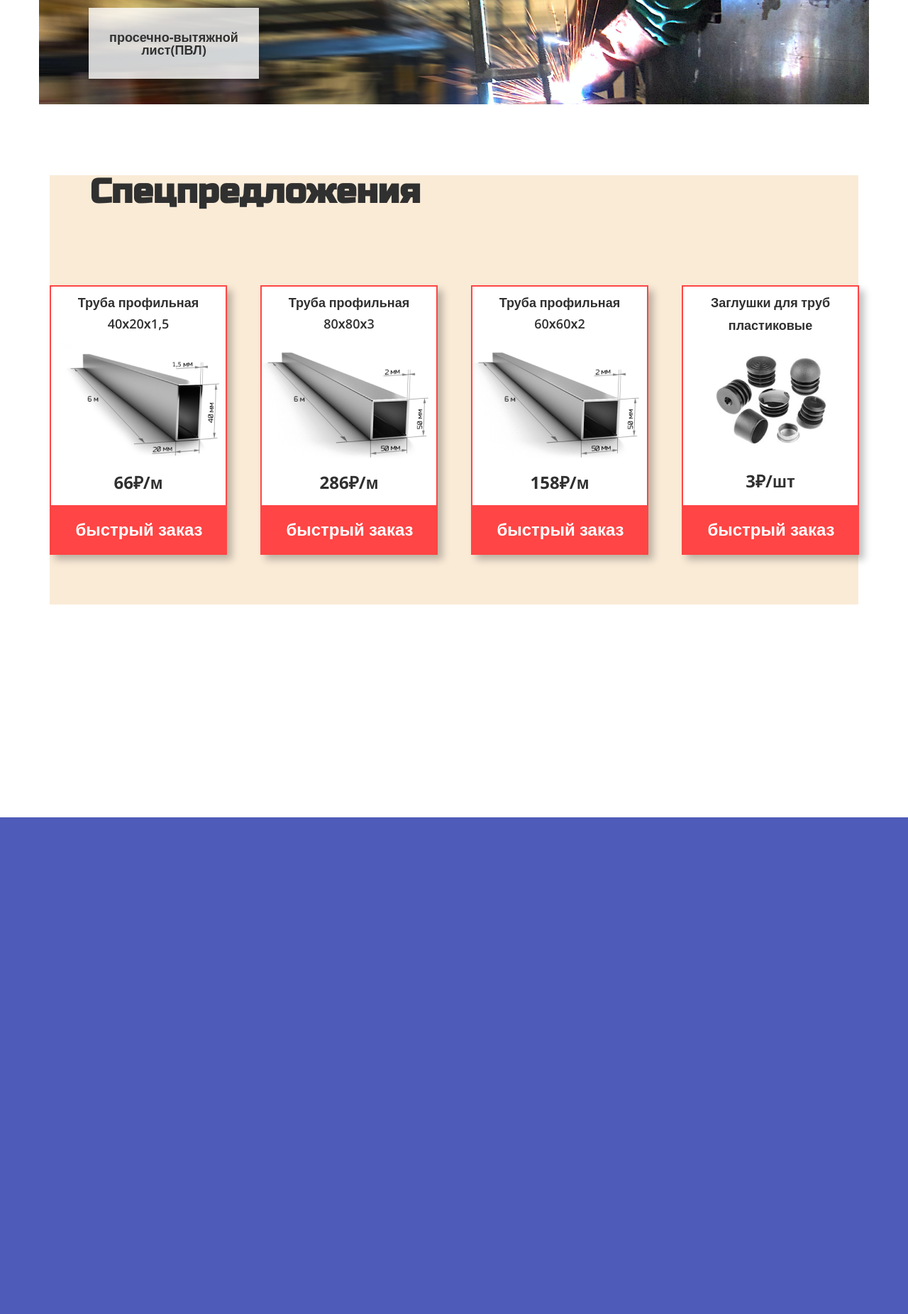
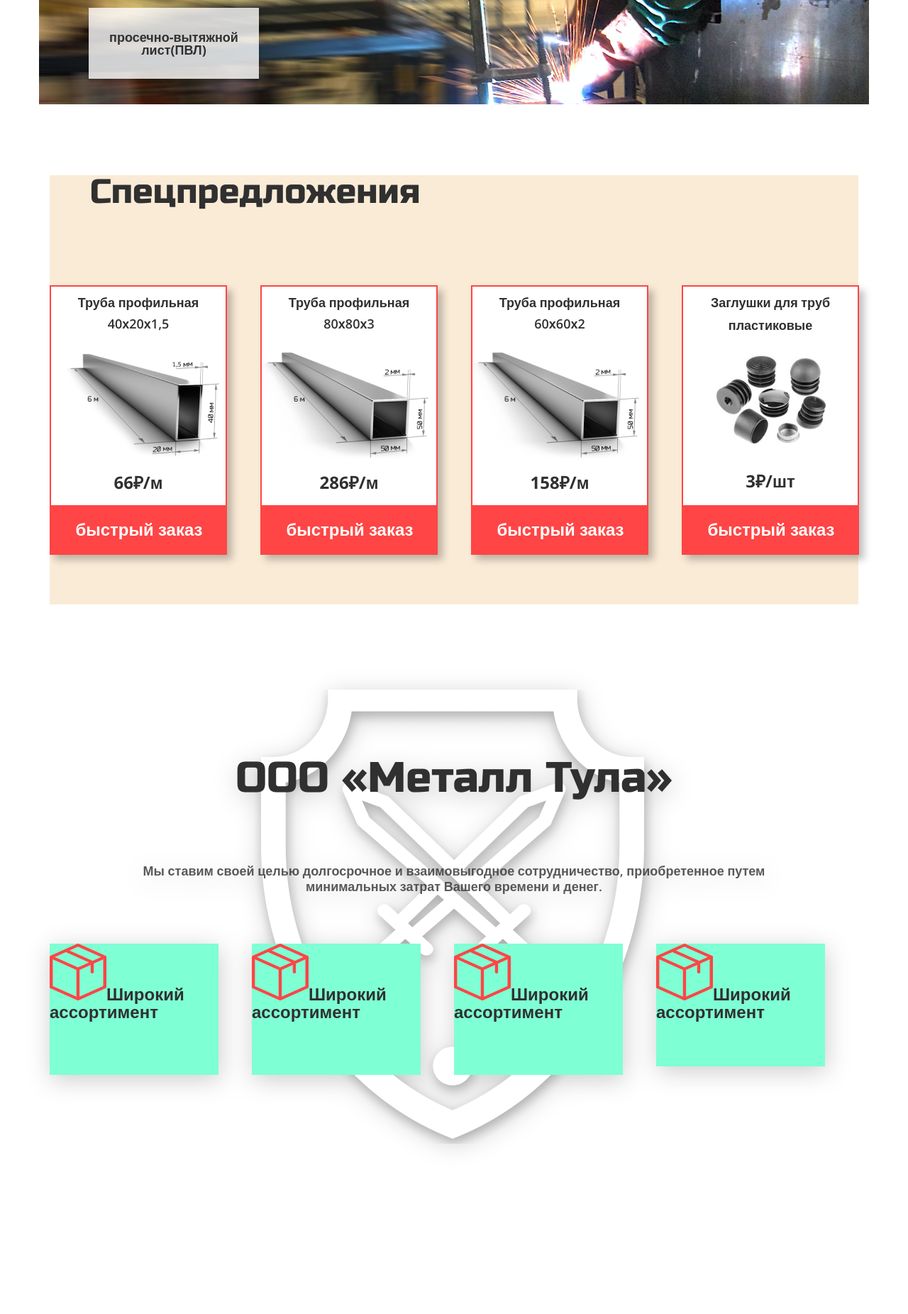
Before and after one commit to verslibremd/step2020, a PHP site: page /metall.html in a window 1280 px wide. Shown: the part 2388-4240 px from the top of the page at 71% size. Run offline with PHP 8.4, Linux system fonts and the light colour scheme.

Commit message:
начал делать блок ооо метал тула. ничего не редачил

```diff
--- a/projects from phpstorm/metall.css
+++ b/projects from phpstorm/metall.css
@@ -320,7 +320,7 @@ body{
     width: 240px;
     height: 100px;
     background: rgba(255, 255, 255, 0.8);
-    box-shadow: 0px 4px 4px rgba(0,0,0,0.25);
+    box-shadow: 0 4px 4px rgba(0,0,0,0.25);
     border: none;
     text-decoration: none;
     font-family: 'Open Sans', sans-serif;
@@ -374,6 +374,7 @@ body{
 .specials__title{
     font-family: 'Russo One', sans-serif;
     font-size: 48px;
+    font-weight: normal;
     line-height: 100%;
     color: #303030;
     margin-bottom: 107px;
@@ -463,6 +464,85 @@ body{
     cursor: pointer;
 }
 
+/*------------------------*/
+
+.about-us__grid{
+    margin-top: 120px;
+    height: 640px;
+}
+
+.back-logo{
+    background-image: url("img/lesson10/about-us__grid-logo.png");
+    background-repeat: no-repeat;
+    background-position: center;
+    filter: drop-shadow(2px 7px 17px rgba(0,0,0,0.2));
+}
+
+.about-us__content{
+    width:inherit;
+    display: flex;
+    flex-direction: column;
+}
+
+.about-us__title{
+    font-family: 'Russo One', sans-serif;
+    font-size: 60px;
+    line-height: 100%;
+    font-weight: normal;
+    color: #303030;
+    margin-block-start: 0;
+    text-align: center;
+    margin-top: 95px;
+}
+
+.about-us__text{
+    font-family: 'Open Sans', sans-serif;
+    font-weight: 600;
+    font-size: 18px;
+    line-height: 120%;
+    text-align: center;
+    color: rgba(48,48,48,0.8);
+    margin-block-start: 0;
+    margin-block-end: 0;
+    margin-top: 40px;
+}
+
+.points{
+    display: flex;
+    flex-direction: row;
+    margin-top: 70px;
+}
+
+.points__block{
+    width: 250px;
+    height: 185px;
+    background-color: aquamarine;
+    margin-right: 47px;
+    box-sizing: border-box;
+}
+.points__block--height{
+    height: 173px;
+}
+
+.points__text{
+    font-family: 'Open Sans', sans-serif;
+    font-weight: bold;
+    font-size: 24px;
+    line-height: 100%;
+    text-align: center;
+    color: #303030;
+}
+
+.points__text:before{
+    content: url("img/lesson10/points__img-one-block.png");
+}
+
+
+
+
+
+
+
 
 
 
--- a/projects from phpstorm/metall.html
+++ b/projects from phpstorm/metall.html
@@ -114,7 +114,6 @@
             </div>
         </div>
     </section>
-
     <section class="specials">
         <div class="grid specials__grid">
             <h1 class="specials__title">Спецпредложения</h1>
@@ -147,16 +146,28 @@
                     <span class="cost">3₽/шт</span>
                     <a href="https://www.google.ru/" target="_blank"><input class="button-cost" type="button" value="быстрый заказ"></a>
                 </div>
+            </div>
+        </div>
+    </section>
+
+   <section class="about-us">
+       <div class="grid about-us__grid back-logo">
+           <div class="about-us__content">
+                <h1 class="about-us__title">ООО «Металл Тула»</h1>
+               <p class="about-us__text">Мы ставим своей целью долгосрочное и взаимовыгодное сотрудничество, приобретенное путем<br> минимальных затрат Вашего времени и денег.</p>
+               <div class="points">
+                   <div class="points__block"><span class="points__text">Широкий<br> ассортимент</span></div>
+                   <div class="points__block"><span class="points__text">Широкий<br> ассортимент</span></div>
+                   <div class="points__block"><span class="points__text">Широкий<br> ассортимент</span></div>
+                   <div class="points__block points__block--height"><span class="points__text">Широкий<br> ассортимент</span></div>
+               </div>
+           </div>
 
 
 
 
-
-
-            </div>
-        </div>
-    </section>
-
+       </div>
+   </section>
 
 
 
```
Also changed, not shown: projects from phpstorm/img/lesson10/about-us__grid-logo.png (added), projects from phpstorm/img/lesson10/about-us__logo-back.png (added), projects from phpstorm/img/lesson10/points__img-one-block.png (added).
